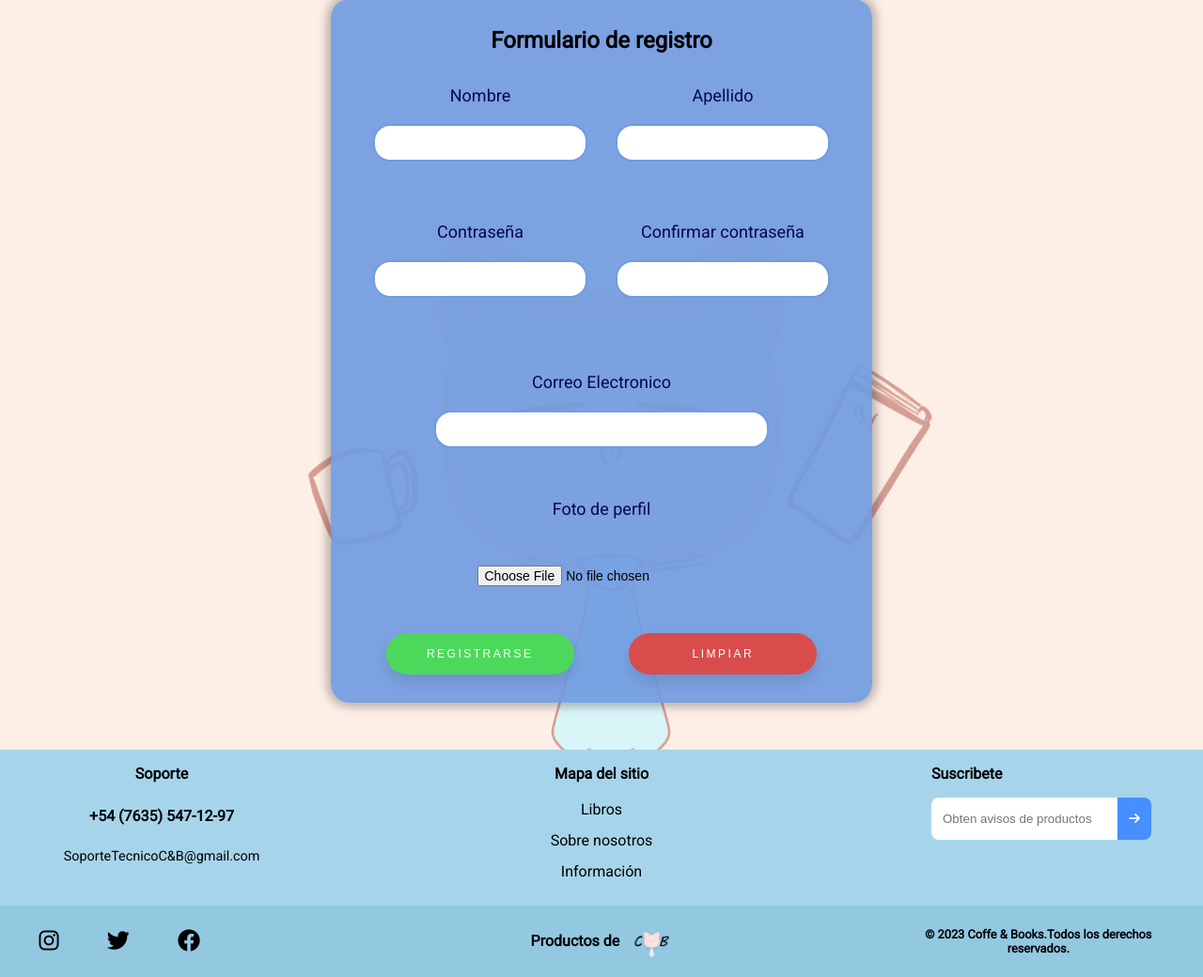
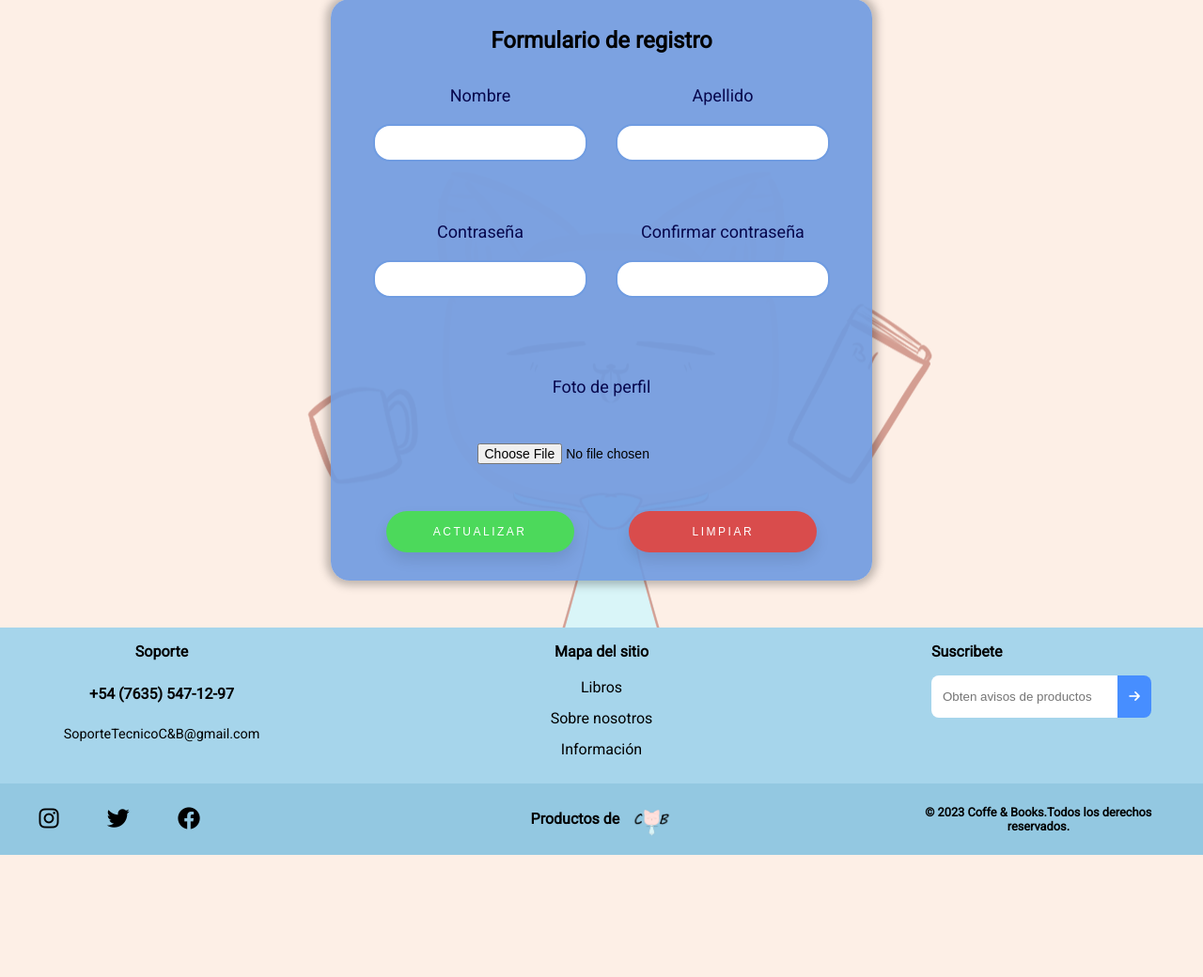
Before and after one commit to barrionuevoJ/CoffeAndBooks, a Node server app: template src/views/users/editProfile.ejs in a window 1280 px wide. Shown: the part 131-1171 px from the top of the page at 94% size. After the commit the page ends 1041 px from the top, so only its background shows below. Run offline with Node 20, Linux system fonts and the light colour scheme; the template is opened without the code that fills it: most values are stand-ins (such as "Sample title", 1, 10 or a date in 2020); some libraries are stand-ins or nearby versions.

Commit message:
editProfile agn

```diff
--- a/src/routers/users.js
+++ b/src/routers/users.js
@@ -36,7 +36,7 @@ router.get('/usersList', authMiddleware,userController.userList)
 
 // Editar un usuario
 
-router.get('/update/:id', authMiddleware,userController.update)
+router.get('/edit/:id', authMiddleware,userController.edit)
 
 // Borrar usuario
 
--- a/src/views/users/editProfile.ejs
+++ b/src/views/users/editProfile.ejs
@@ -82,21 +82,12 @@
                             </div>
                         </div>
 
-                        <div class="input">
-                            <label for="email"> Correo Electronico</label>
-                            <input type="email" name="email" id="email"
-                                value="<%= locals.old && old.email ? old.email: '' %>" />
-                            <% if (locals.errors && errors.email) { %>
-                                <div class="feedback">
-                                    <%= errors.email.msg %>
-                                </div>
-                                <% } %>
-                        </div>
-
 
                     </div>
                     <div class="input-file">
                         <label for="profileImg">Foto de perfil</label>
+
+                        <img src="<%= user.profileImg %>" alt="">
                         <input type="file" name="profileImg" id="profileImg">
                         <% if (locals.errors && errors.profileImg) { %>
                             <div class="feedback">
@@ -107,7 +98,7 @@
 
                     <div class="buttons">
                         <button class="btn-submit" type="submit" title="registrarse">
-                            Registrarse
+                            Actualizar
                         </button>
 
                         <button class="btn-reset" type="reset" title="limpiar">
--- a/src/views/users/profile.ejs
+++ b/src/views/users/profile.ejs
@@ -45,7 +45,7 @@
                 <div class="buttons">
                     <a href="/users/logout" class="logOut">Cerrar Sesion</a>
 
-                    <a href="/users/update" class="editProf">Editar Perfil</a>
+                    <a href="/users/edit/<%= user.id_user %>" class="editProf">Editar Perfil</a>
                 </div>
             </section>
         </main>
```
Also changed, not shown: public/Images/users/user-img-1685300606389.jpg (added), public/Images/users/user-img-1685301760455.jpg (added).
